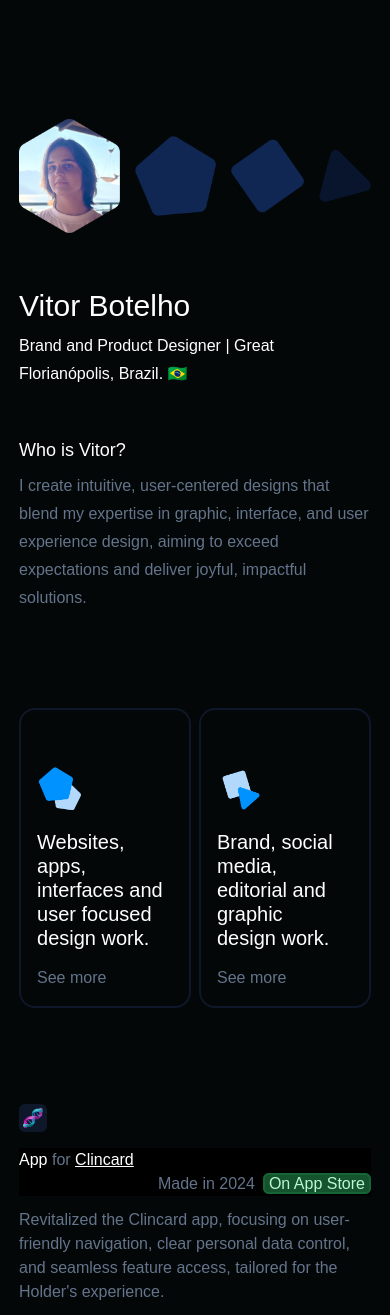
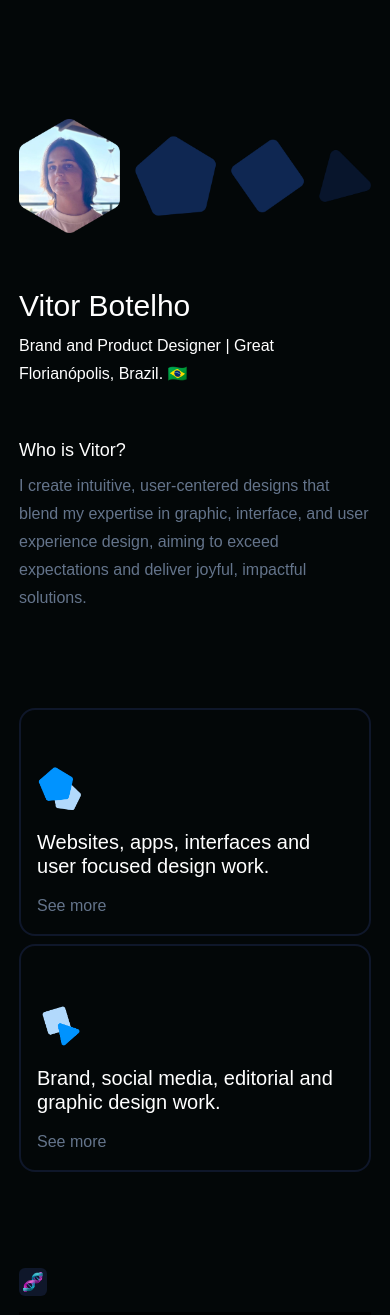
Before and after one commit to vitorbotelhoo/vitorfolio, a Next.js app: page / in a window 390 px wide. Shown: the top 1315 px of the page. Built offline with nearby package versions, Linux system fonts and the light colour scheme; a web font is replaced by a local one.

Commit message:
responsivity correct

```diff
--- a/app/page.js
+++ b/app/page.js
@@ -37,7 +37,7 @@
 
       {/* Lista de Item */}
 
-    <div className="flex flex-row gap-2 w-full my-12">
+    <div className="flex flex-col sm:flex-row gap-2 w-full my-12">
 
       <div className="flex align-end justify-start w-full flex-col pr-6 pt-14 pl-4 pb-4 gap-4 rounded-2xl border-slate-900 border-2">
         <img src="icon-product-01.png" className="object-contain h-12 w-12"></img>
```
